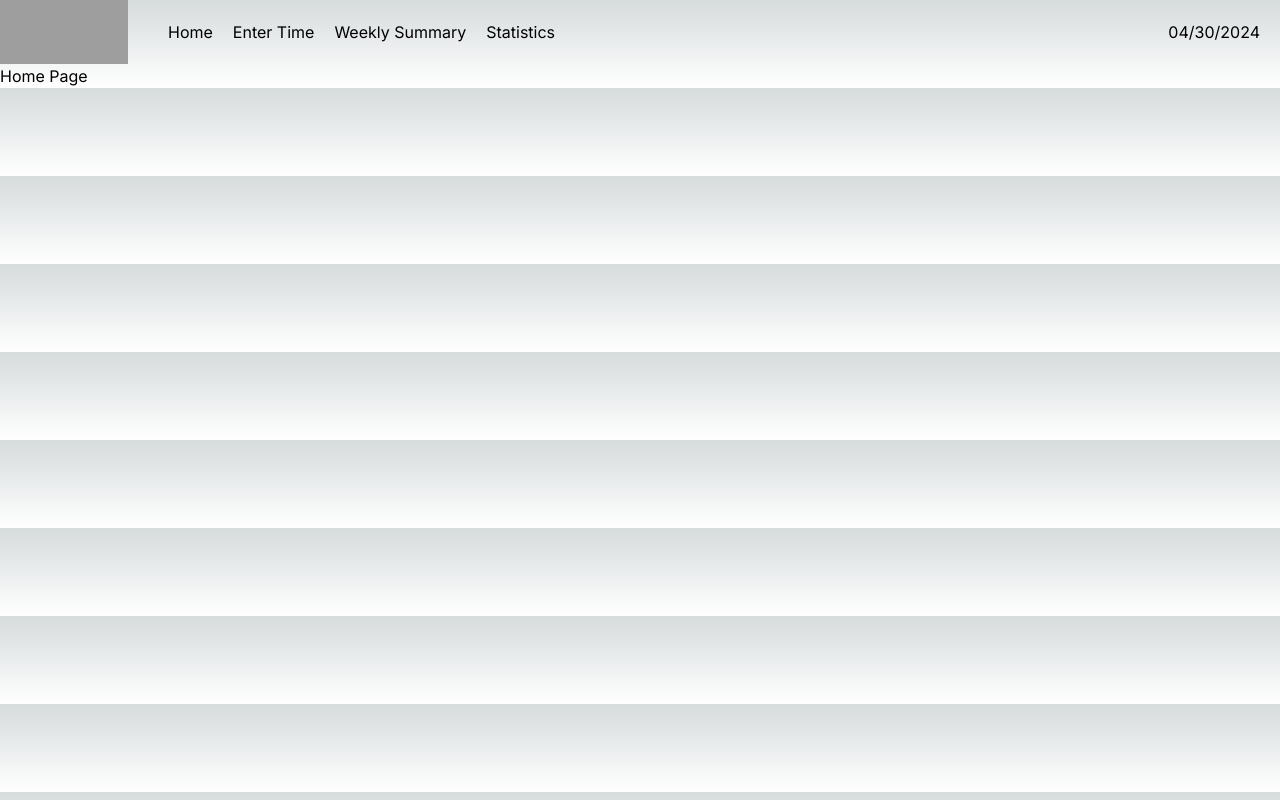
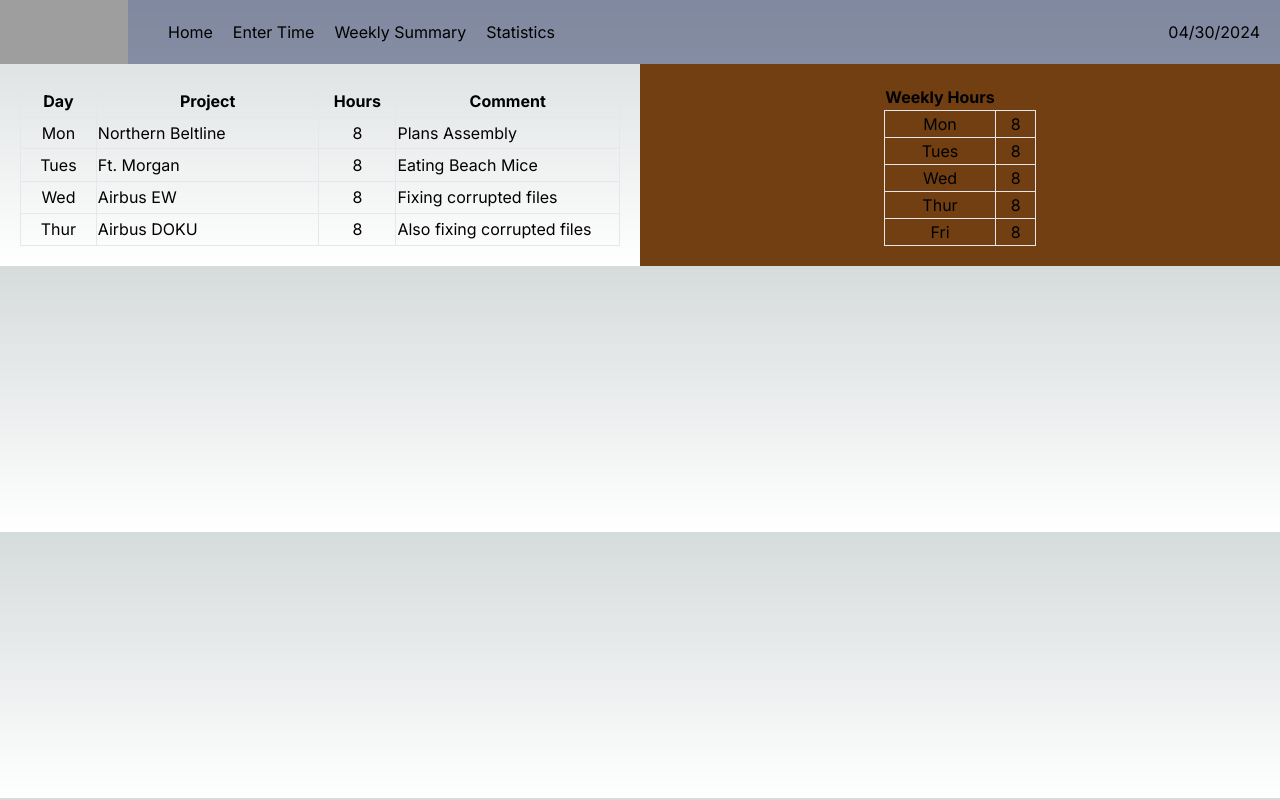
Before and after one commit to agray5287/timesheet, a Next.js app: page / in a window 1280 px wide. Built offline with nearby package versions, Linux system fonts and the light colour scheme; grey boxes are pictures that could not be loaded.

Commit message:
Home Page Filler Improvment

```diff
--- a/src/components/Header.js
+++ b/src/components/Header.js
@@ -8,7 +8,7 @@ const shortDate = currentDate.toLocaleDateString('en-US', options);
 
 export function Header() {
   return (
-    <div class="flex items-center justify-between">
+    <div class="bg-blue-950/45 flex items-center justify-between">
       <head>
         <title>Volkert Timesheet</title>
       </head>
@@ -22,7 +22,6 @@ export function Header() {
         <Link href="/enter_time" class="ml-5">Enter Time</ Link>
         <Link href="/weekly_summary" class="ml-5">Weekly Summary</ Link>
         <Link href="/statistics" class="ml-5 mr-5">Statistics</ Link>
-
       </header>
       <span class="relative mr-5">{shortDate}</span>
     </div>
--- a/src/components/pages/HomePage.js
+++ b/src/components/pages/HomePage.js
@@ -1,8 +1,67 @@
-
 export function HomePage() {
-    return(
-        <div>
-            Home Page
-        </div>
-    );
-};
+  return (
+    <div class="grid grid-cols-2">
+      <div class="flex justify-center p-5">
+        <table class="">
+          <tr class="">
+            <th class="border w-20">Day</th>
+            <th class="border w-60">Project</th>
+            <th class="border w-20">Hours</th>
+            <th class="border w-60">Comment</th>
+          </tr>
+          <tr class="">
+            <td class="border text-center">Mon</td>
+            <td class="border">Northern Beltline</td>
+            <td class="border text-center">8</td>
+            <td class="border">Plans Assembly</td>
+          </tr>
+          <tr class="">
+            <td class="border text-center">Tues</td>
+            <td class="border">Ft. Morgan</td>
+            <td class="border text-center">8</td>
+            <td class="border">Eating Beach Mice</td>
+          </tr>
+          <tr class="">
+            <td class="border text-center">Wed</td>
+            <td class="border">Airbus EW</td>
+            <td class="border text-center">8</td>
+            <td class="border">Fixing corrupted files</td>
+          </tr>
+          <tr class="">
+            <td class="border text-center">Thur</td>
+            <td class="border">Airbus DOKU</td>
+            <td class="border text-center">8</td>
+            <td class="border">Also fixing corrupted files</td>
+          </tr>
+        </table>
+      </div>
+      <div class="bg-yellow-900 flex justify-center p-5">
+        <table>
+          <tr>
+            <th class="col-span-2 text-center">Weekly Hours</th>
+          </tr>
+          <tr>
+            <td class="border text-center w-15">Mon</td>
+            <td class="border text-center w-10">8</td>
+          </tr>
+          <tr>
+            <td class="border text-center">Tues</td>
+            <td class="border text-center">8</td>
+          </tr>
+          <tr>
+            <td class="border text-center">Wed</td>
+            <td class="border text-center">8</td>
+          </tr>
+          <tr>
+            <td class="border text-center">Thur</td>
+            <td class="border text-center">8</td>
+          </tr>
+          <tr>
+            <td class="border text-center">Fri</td>
+            <td class="border text-center">8</td>
+          </tr>
+        </table>
+      </div>
+    </div>
+  );
+}
```
